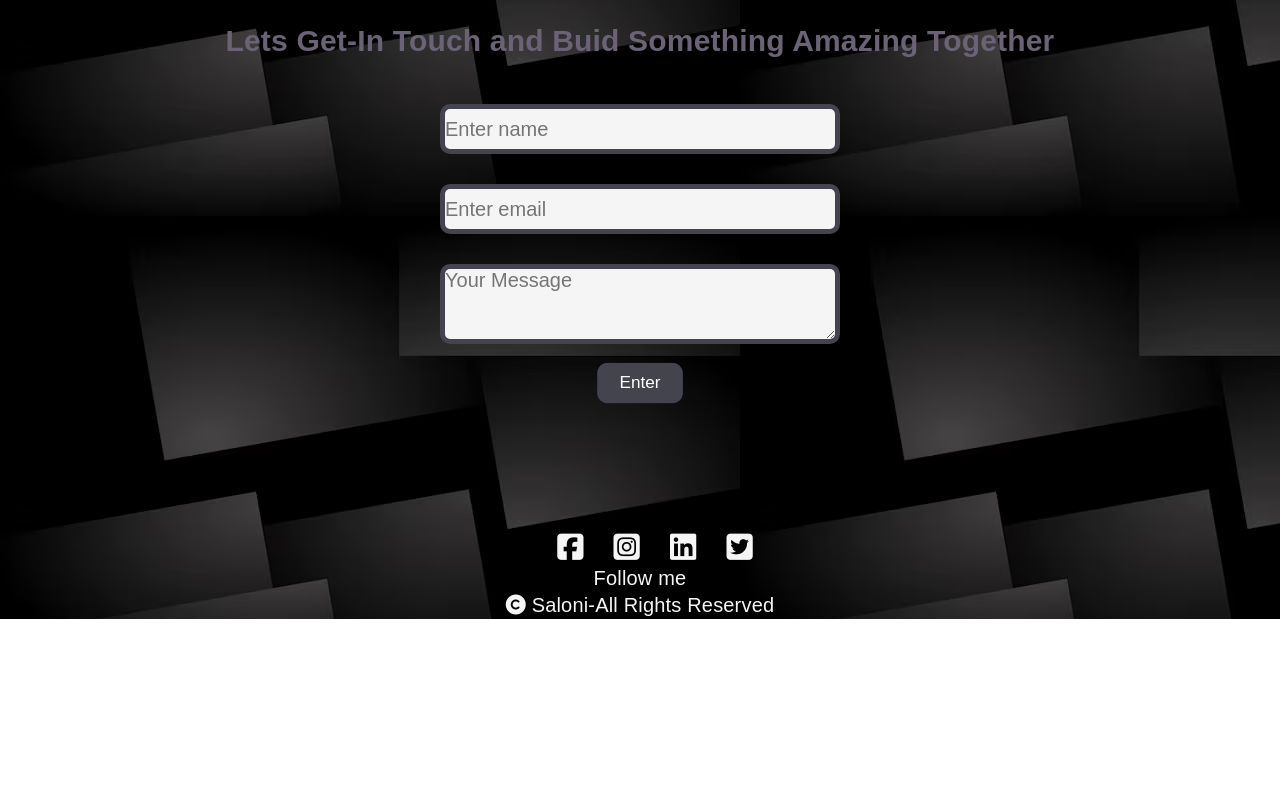
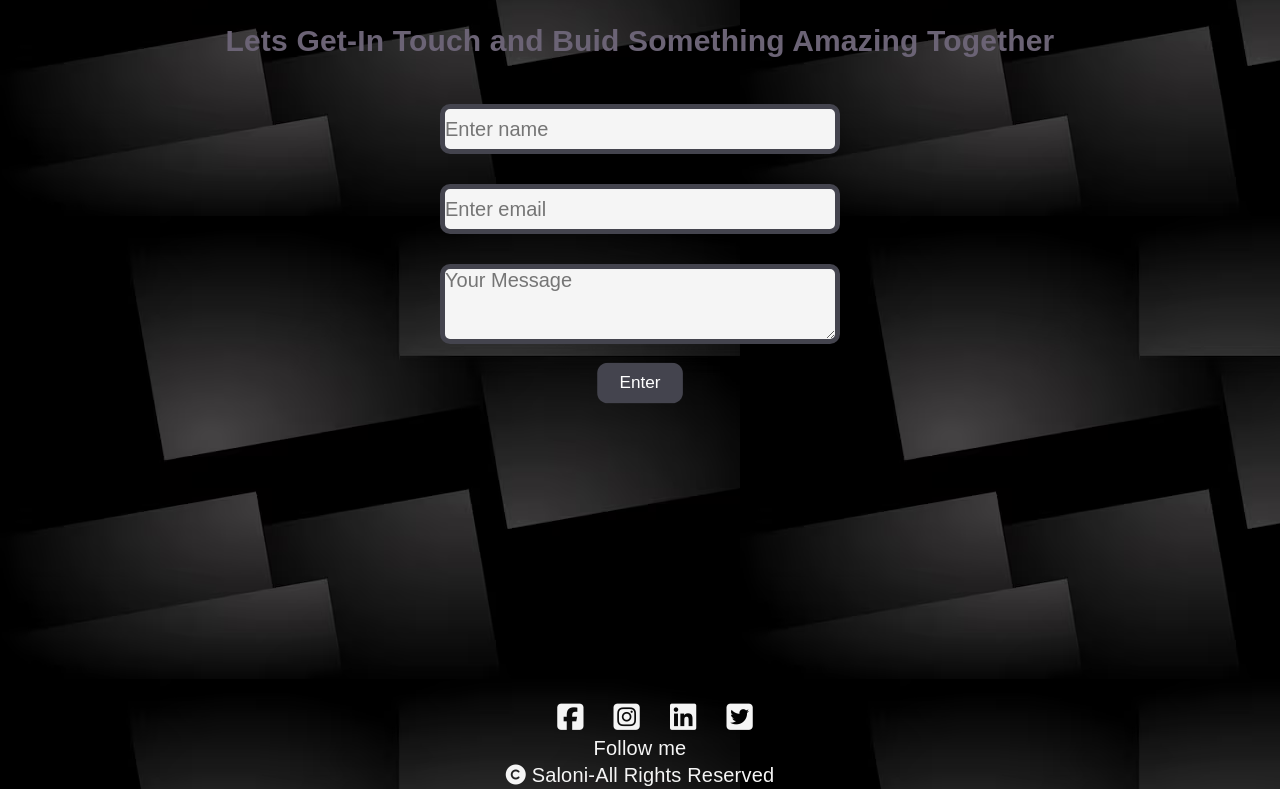
Before and after one commit to saloni16527/portfolio-website, a React (Vite) app: page / in a window 1280 px wide. Shown: the part 3488-4277 px from the top of the page. Before the commit the page ends 4107 px from the top, so only its background shows below. Built offline with nearby package versions, Linux system fonts and the light colour scheme.

Commit message:
style change

```diff
--- a/src/components/style.css
+++ b/src/components/style.css
@@ -445,7 +445,7 @@ input{
   margin-top: 20px;
 }
 #foot{
-    margin-top: 30px;
+    margin-top: 200px;
 }
 #face1{
  font-size:30px;
@@ -681,7 +681,7 @@ input{
     }
 
     #pic{
-        width:180px;
+        width:250px;
     }
 
     #photo{
```
